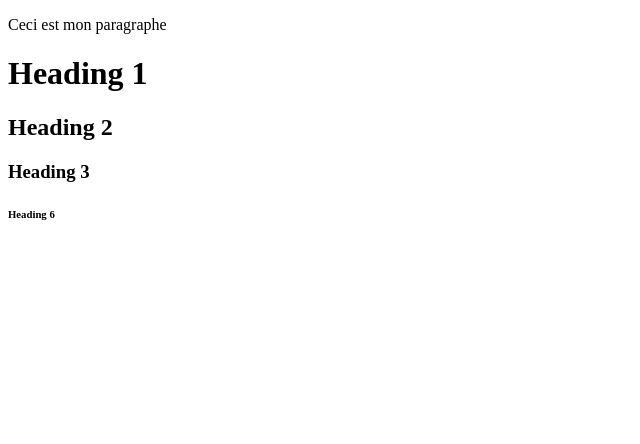
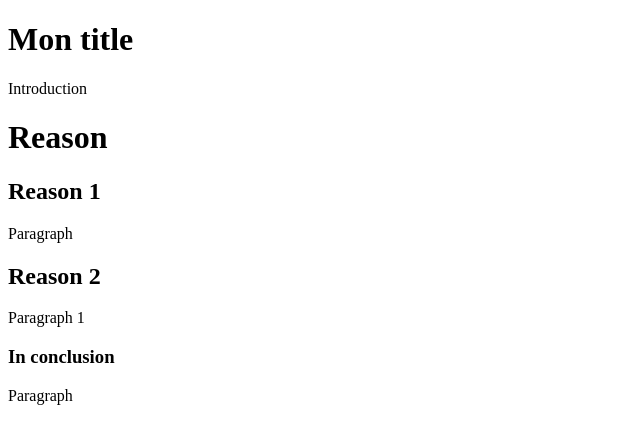
Before and after one commit to lamine87/Formation_Html, a plain HTML site: page index.html in a window 1280 px wide. Shown: the whole page, without its empty margins (0-640 px from the left). Drawn offline with Linux system fonts and the light colour scheme.

Commit message:
Html h1 update

```diff
--- a/index.html
+++ b/index.html
@@ -6,13 +6,19 @@
     <meta name="viewport" content="width=device-width, initial-scale=1.0">
     <link  rel =" feuille de style " href =" styles.css ">
     <title>Hello!</title>
-    <p>Ceci est mon paragraphe</p>
-    <h1>Heading 1</h1>
-    <h2>Heading 2</h2>
-    <h3>Heading 3</h3>
-    <h6>Heading 6</h6>
+    <h1>Mon title</h1>
+
+
 </head>
 <body>
+    <p>Introduction</p>
+    <h1>Reason </h1>
+    <h2>Reason 1</h2>
+    <p>Paragraph</p>
+    <h2>Reason 2</h2>
+    <p>Paragraph 1</p>
 
+    <h3>In conclusion</h3>
+    <p>Paragraph</p>
 </body>
 </html>
```
